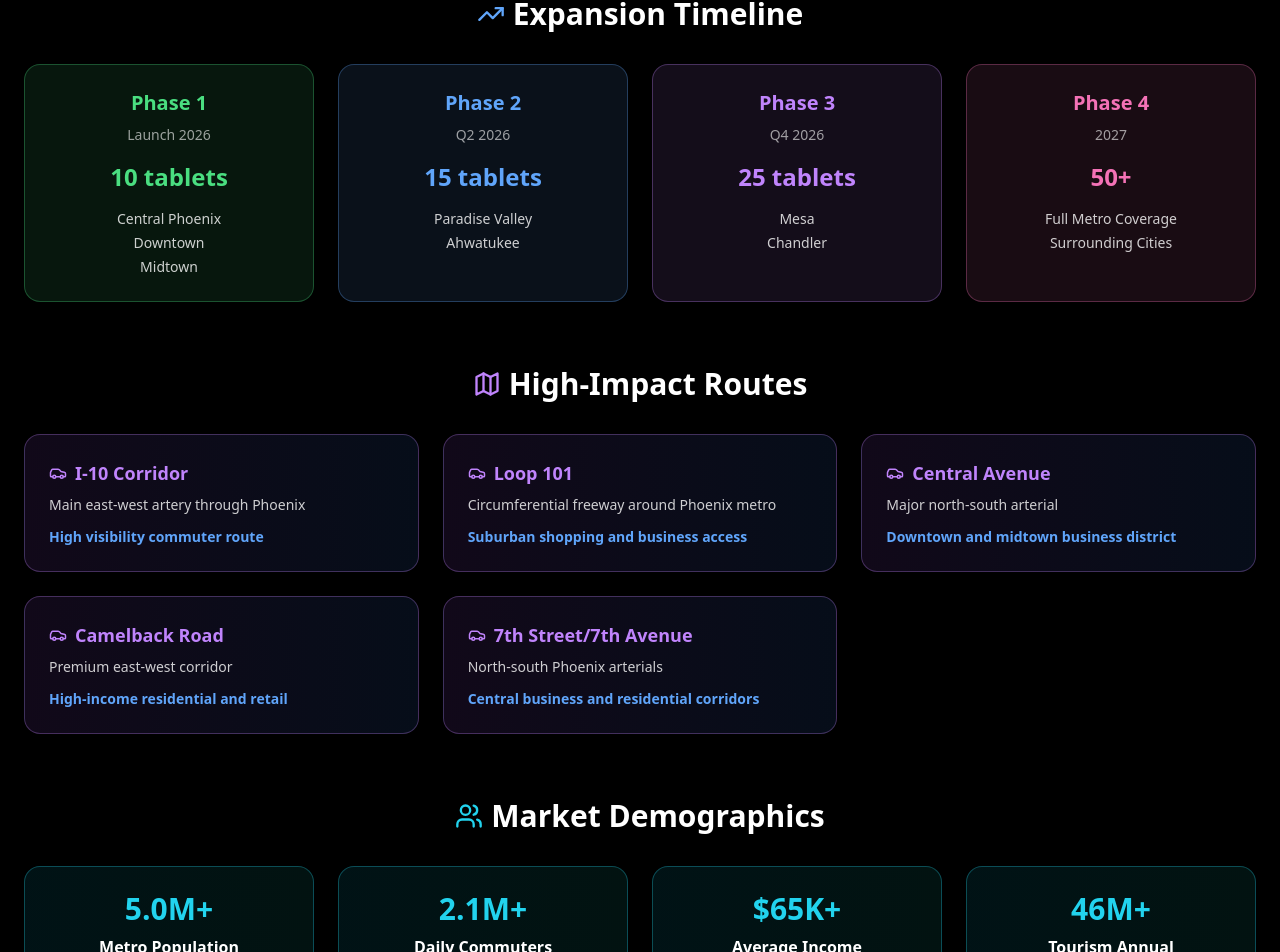
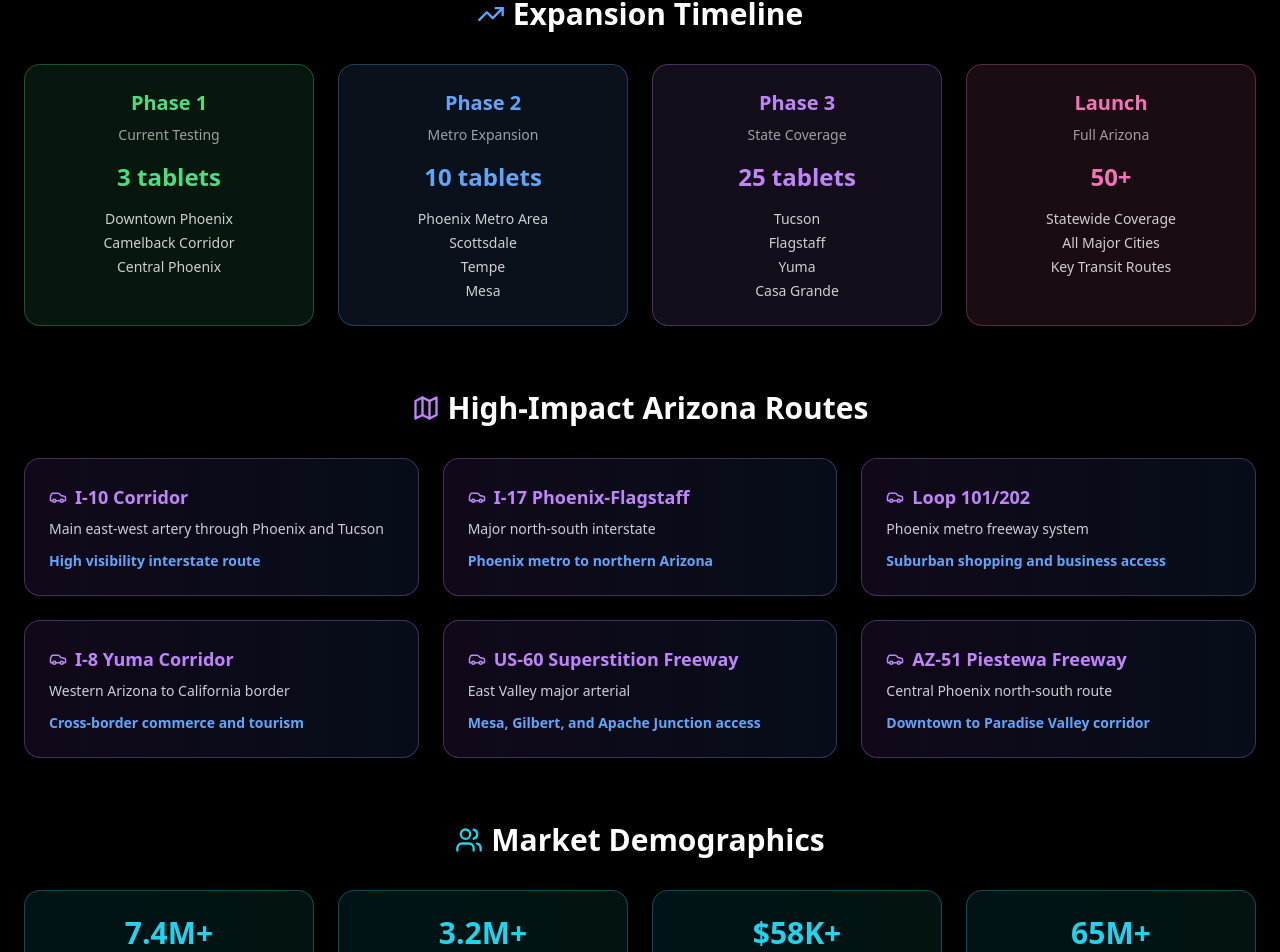
Before and after one commit to bruiz068/migo-website, a Next.js app: page /service-area in a window 1280 px wide. Shown: the part 659-1611 px from the top of the page. Built offline with nearby package versions, Linux system fonts and the light colour scheme; no server answers.

Commit message:
Update service area for Arizona statewide expansion plan

```diff
--- a/app/service-area/page.tsx
+++ b/app/service-area/page.tsx
@@ -12,35 +12,35 @@ export default function ServiceAreaPage() {
   const expansionPlan = [
     {
       phase: "Phase 1",
-      timeline: "Launch 2026",
-      areas: ["Central Phoenix", "Downtown", "Midtown"],
-      tablets: 10,
+      timeline: "Current Testing",
+      areas: ["Downtown Phoenix", "Camelback Corridor", "Central Phoenix"],
+      tablets: 3,
       color: "text-green-400",
       bgColor: "bg-green-400/10",
       borderColor: "border-green-400/30"
     },
     {
       phase: "Phase 2",
-      timeline: "Q2 2026",
-      areas: ["Paradise Valley", "Ahwatukee"],
-      tablets: 15,
+      timeline: "Metro Expansion",
+      areas: ["Phoenix Metro Area", "Scottsdale", "Tempe", "Mesa"],
+      tablets: 10,
       color: "text-blue-400",
       bgColor: "bg-blue-400/10",
       borderColor: "border-blue-400/30"
     },
     {
       phase: "Phase 3",
-      timeline: "Q4 2026",
-      areas: ["Mesa", "Chandler"],
+      timeline: "State Coverage",
+      areas: ["Tucson", "Flagstaff", "Yuma", "Casa Grande"],
       tablets: 25,
       color: "text-purple-400",
       bgColor: "bg-purple-400/10",
       borderColor: "border-purple-400/30"
     },
     {
-      phase: "Phase 4",
-      timeline: "2027",
-      areas: ["Full Metro Coverage", "Surrounding Cities"],
+      phase: "Launch",
+      timeline: "Full Arizona",
+      areas: ["Statewide Coverage", "All Major Cities", "Key Transit Routes"],
       tablets: "50+",
       color: "text-pink-400",
       bgColor: "bg-pink-400/10",
@@ -49,18 +49,19 @@ export default function ServiceAreaPage() {
   ];
 
   const keyRoutes = [
-    { name: "I-10 Corridor", description: "Main east-west artery through Phoenix", impact: "High visibility commuter route" },
-    { name: "Loop 101", description: "Circumferential freeway around Phoenix metro", impact: "Suburban shopping and business access" },
-    { name: "Central Avenue", description: "Major north-south arterial", impact: "Downtown and midtown business district" },
-    { name: "Camelback Road", description: "Premium east-west corridor", impact: "High-income residential and retail" },
-    { name: "7th Street/7th Avenue", description: "North-south Phoenix arterials", impact: "Central business and residential corridors" }
+    { name: "I-10 Corridor", description: "Main east-west artery through Phoenix and Tucson", impact: "High visibility interstate route" },
+    { name: "I-17 Phoenix-Flagstaff", description: "Major north-south interstate", impact: "Phoenix metro to northern Arizona" },
+    { name: "Loop 101/202", description: "Phoenix metro freeway system", impact: "Suburban shopping and business access" },
+    { name: "I-8 Yuma Corridor", description: "Western Arizona to California border", impact: "Cross-border commerce and tourism" },
+    { name: "US-60 Superstition Freeway", description: "East Valley major arterial", impact: "Mesa, Gilbert, and Apache Junction access" },
+    { name: "AZ-51 Piestewa Freeway", description: "Central Phoenix north-south route", impact: "Downtown to Paradise Valley corridor" }
   ];
 
   const demographics = [
-    { metric: "Metro Population", value: "5.0M+", description: "Phoenix Metropolitan Area" },
-    { metric: "Daily Commuters", value: "2.1M+", description: "Rideshare-accessible population" },
-    { metric: "Average Income", value: "$65K+", description: "Target advertising demographics" },
-    { metric: "Tourism Annual", value: "46M+", description: "Visitors to Phoenix area yearly" }
+    { metric: "Arizona Population", value: "7.4M+", description: "Statewide coverage area" },
+    { metric: "Daily Commuters", value: "3.2M+", description: "Rideshare-accessible population" },
+    { metric: "Average Income", value: "$58K+", description: "Target advertising demographics" },
+    { metric: "Tourism Annual", value: "65M+", description: "Visitors to Arizona yearly" }
   ];
 
   return (
@@ -106,7 +107,7 @@ export default function ServiceAreaPage() {
             </h1>
           </div>
           <p className="text-white/60 text-lg max-w-3xl mx-auto">
-            Strategic mobile billboard placement across Phoenix Metropolitan Area's highest-traffic routes and business districts.
+            Strategic mobile billboard placement across Arizona's highest-traffic routes and business districts, from testing phase to statewide coverage.
           </p>
         </div>
 
@@ -118,7 +119,7 @@ export default function ServiceAreaPage() {
                 <Navigation size={24} />
                 Current Testing Phase
               </h2>
-              <p className="text-white/80">3 tablets actively testing system reliability and performance</p>
+              <p className="text-white/80">3 tablets actively testing system reliability and performance in high-traffic areas</p>
             </div>
 
             <div className="grid md:grid-cols-3 gap-6">
@@ -171,7 +172,7 @@ export default function ServiceAreaPage() {
         <div className="mb-16">
           <h2 className="text-3xl font-bold text-center text-white mb-8 flex items-center justify-center gap-2">
             <Map className="text-purple-400" size={28} />
-            High-Impact Routes
+            High-Impact Arizona Routes
           </h2>
 
           <div className="grid md:grid-cols-2 lg:grid-cols-3 gap-6">
```
